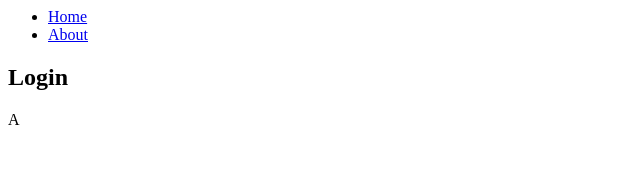
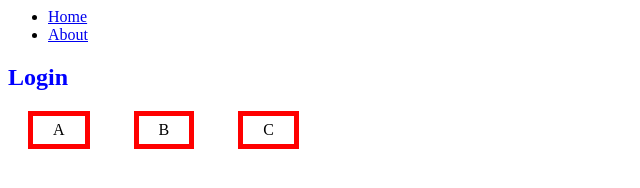
Before and after one commit to Abhyudyabajpai/HTML-CSS-and-JAVASCRIPT, a plain HTML site: page login.html in a window 1280 px wide. Shown: the whole page, without its empty margins (0-640 px from the left). Drawn offline with Linux system fonts and the light colour scheme.

Commit message:
css_boxmodel

```diff
--- a/login.html
+++ b/login.html
@@ -1,7 +1,7 @@
 <html>
     <head>
         <title>Login</title>
-        <link rel="stylesheet" type="text\css" href="style1.css">
+        <link rel="stylesheet" type="text/css" href="style1.css">
     </head>
         <body>
             <header>
@@ -15,6 +15,8 @@
             <section>
                 <h2>Login</h2>
                 <div class = "boxmodel">A</div>
+                <div class = "boxmodel">B</div>
+                <div class ="boxmodel">C</div>
             </section>
         </body>
 </html>
--- /dev/null
+++ b/style1.css
@@ -0,0 +1,10 @@
+h2 {
+    color:blue;
+}
+
+.boxmodel {
+    border: 5px solid red;
+    display: inline-block;
+    padding: 5px 20px;
+    margin: 0px 20px;
+}
```
